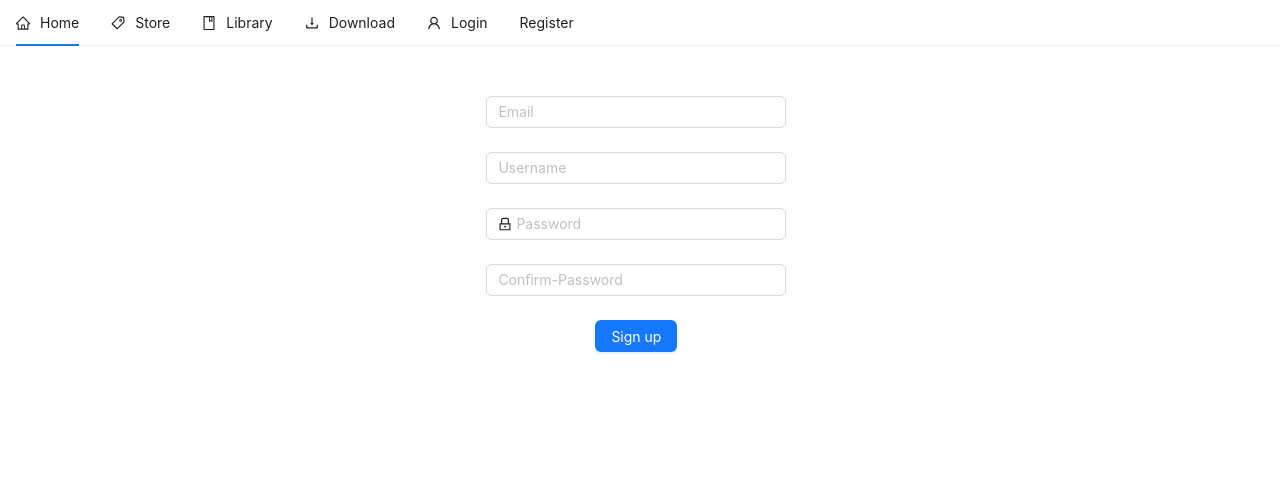
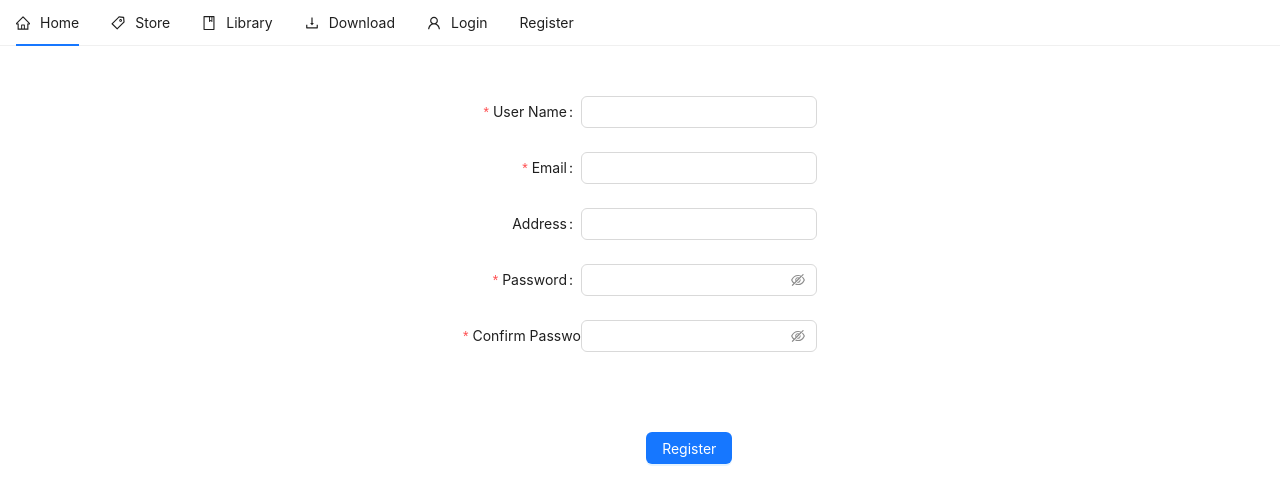
Before and after one commit to Hien22012008/SPCK-JSI02, a React (Create React App) app: page /register in a window 1280 px wide. Shown: the top 504 px of the page. Built offline with nearby package versions, Linux system fonts and the light colour scheme; no server answers.

Commit message:
sua phan login

```diff
--- a/src/App.js
+++ b/src/App.js
@@ -14,8 +14,12 @@ import Register from './Component/Register/Register';
 import firebase from 'firebase/compat/app';
 import 'firebase/compat/auth';
 import { useEffect, useState } from 'react';
+import { Button, Radio, Form, Input, message, Col, notification } from 'antd';
 
 function App() {
+  const [user, setUser] = useState()
+  const [messageApi, contextHolder] = message.useMessage();
+  const [api, contextHolderNotification] = notification.useNotification();
 
   const config = {
     apiKey: 'AIzaSyAipy_GKdnFC5wVRbkyUCd4rBxZrD8TIZo',
@@ -24,19 +28,31 @@ function App() {
   };
   firebase.initializeApp(config);
 
+  const notificationLogin = (type, message) => {
+    messageApi.open({
+      type: type,
+      content: message,
+    });
+  };
+
+  const openNotificationWithIcon = (type, message, description) => {
+    api[type]({
+      message: message,
+      description: description,
+    });
+  };
+
+
   useEffect(() => {
     const unregisterAuthObserver = firebase.auth().onAuthStateChanged(async (userLogin) => {
       if (!userLogin) {
         // user logs out, handle something here
         console.log('User is not logged in');
-        // setUser(null);
+        setUser(null);
         return;
       }
       console.log('Logged in user: ', userLogin);
-      // setUser({ ...user, userName: userLogin.displayName, avt: userLogin.photoURL });
-      // notification("success", "Logged in successfully!")
-      // const token = await userLogin.getIdToken();
-      // console.log('Logged in user token: ', token);
+      setUser({ ...user, userName: userLogin.displayName, avt: userLogin.photoURL });
     });
 
     return () => unregisterAuthObserver();
@@ -45,11 +61,13 @@ function App() {
   return (
     <Router>
       <div className="App">
-        <Header />
+        {contextHolder}
+        {contextHolderNotification}
+        <Header notificationLogin={notificationLogin} user={user} />
         <Route path='/' exact component={() => <Home />}></Route>
-        <Route path='/login' exact component={() => <Login />}></Route>
+        <Route path='/login' exact component={() => <Login notificationLogin={notificationLogin} />}></Route>
         <Route path='/store' exact component={() => <Store />}></Route>
-       <Route path='/register'exact component={() => <Register />}></Route>
+        <Route path='/register' exact component={() => <Register notificationLogin={notificationLogin} />}></Route>
       </div>
     </Router>
 
--- a/src/Component/Header/Header.js
+++ b/src/Component/Header/Header.js
@@ -1,10 +1,34 @@
 import React from 'react';
 import { UserOutlined, DownloadOutlined, BookOutlined, TagOutlined, HomeOutlined } from '@ant-design/icons';
-import { Menu } from 'antd';
+import { Affix, Avatar, Input, Dropdown, Menu, Space } from 'antd';
 import { useState } from 'react';
 import { useHistory } from 'react-router-dom'
 import '../../Css/HeaderCss.css'
+import firebase from 'firebase/compat/app';
+import 'firebase/compat/auth';
 
+const Header = ({ user, notificationLogin }) => {
+    console.log("🤔🤔🤔 ~ file: Header.js:10 ~ Header ~ user:", user)
+    const history = useHistory();
+    const [current, setCurrent] = useState('mail');
+    const [top, setTop] = useState(0);
+
+    const handleLogout = async () => {
+        try {
+            await firebase.auth().signOut();
+            localStorage.removeItem("user");
+            history.push("/")
+            // notification('success', 'Logout success !')
+            notificationLogin('success', 'Logout success !')
+        } catch (error) {
+            notificationLogin('error', error.message);
+        }
+    };
+    const onClick = (e) => {
+        console.log('click ', e.key);
+        setCurrent(e.key);
+        history.push(e.key)
+    };
     const items = [
         {
             label: 'Home',
@@ -26,25 +50,38 @@ const items = [
             key: 'download',
             icon: <DownloadOutlined />,
         },
+        !user ?
             {
                 label: 'Login',
                 key: 'login',
                 icon: <UserOutlined />,
-    },
+            } : '',
+        !user ?
             {
                 label: 'Register',
                 key: 'register',
-    },
+            } : '',
+        user ?
+            {
+                label:
+                    <div>
+                        {
+                            user?.avt ? <Avatar src={user?.avt} style={{ marginRight: 10 }} /> : <Avatar style={{ marginRight: 10 }} icon={<UserOutlined />} />
+                        }
+                        <span>{user?.userName}</span>
+                    </div>
+
+            } : '',
+        user ?
+            {
+                label: <div onClick={handleLogout}>Log out</div>,
+            } : '',
     ];
 
-const Header = () => {
-  const history = useHistory();
-    const [current, setCurrent] = useState('mail');
-    const onClick = (e) => {
-      console.log('click ', e.key);
-      setCurrent(e.key);
-      history.push(e.key)
-    };
-    return <Menu onClick={onClick} selectedKeys={[current]} mode="horizontal" items={items} />;
+    return (
+        <Affix offsetTop={top}>
+            <Menu onClick={onClick} selectedKeys={[current]} mode="horizontal" items={items} />
+        </Affix>
+    )
 };
 export default Header;
--- a/src/Component/Home/Home.js
+++ b/src/Component/Home/Home.js
@@ -53,7 +53,7 @@ const Home = () => {
     };
     return (
         <div>
-            <Carousel afterChange={onChange}>
+            {/* <Carousel afterChange={onChange}>
                 <div>
                     <h3 style={contentStyle} class='slide'><img src={Spiderman1} /></h3>
                 </div>
@@ -137,7 +137,7 @@ const Home = () => {
 
                 />
 
-            </div>
+            </div> */}
         </div>
     );
 };
--- a/src/Component/Login/Login.js
+++ b/src/Component/Login/Login.js
@@ -7,14 +7,14 @@ import 'firebase/compat/auth';
 import { useHistory } from 'react-router-dom'
 
 
-const Login = () => {
+const Login = ({ notificationLogin }) => {
     const history = useHistory()
 
     const handleLogin = async (values) => {
         console.log("🚀 ~ file: Login.js:14 ~ handleLogin ~ values:", values)
         try {
             await firebase.auth().signInWithEmailAndPassword(values?.email, values?.password);
-            console.log("Login success")
+            notificationLogin('success', "Login success")
             history.push("/")
         } catch (error) {
             console.log("🚀 ~ file: Login.js:19 ~ handleLogin ~ error:", error)
--- a/src/Component/Register/Register.js
+++ b/src/Component/Register/Register.js
@@ -1,14 +1,16 @@
 import React from 'react';
-import { LockOutlined} from '@ant-design/icons';
-import { Button, Form, Input } from 'antd';
+import { LockOutlined } from '@ant-design/icons';
+import { Button, Form, Input, Space } from 'antd';
 import firebase from 'firebase/compat/app';
 import 'firebase/compat/auth';
 import '../../Css/RegisterCss.css'
+import { useHistory } from 'react-router-dom'
 
-const Register = () => {
+const Register = ({ notificationLogin }) => {
     const onFinish = (values) => {
         console.log('Received values of form: ', values);
     };
+    const history = useHistory()
 
     const handleSignUp = async (value) => {
         console.log("🚀 ~ file: Register.js:12 ~ handleSignUp ~ value:", value)
@@ -18,11 +20,10 @@ const Register = () => {
             // Cập nhật thông tin người dùng với tên đăng nhập
             await result.user.updateProfile({
                 displayName: value?.username,
-                phoneNumber: value?.phoneNumber
                 // photoURL
             });
-
-            console.log('Đăng ký thành công!');
+            history.push("/")
+            notificationLogin('success', 'Register success !')
             console.log('Thông tin người dùng:', result.user.displayName);
         } catch (error) {
             console.log(error.message);
@@ -30,75 +31,97 @@ const Register = () => {
     }
 
     return (
-        <div class='container'>
-            <div class='form-register'>
-                <Form
-                    name="normal_login"
-                    className="login-form"
+        <div className='container-register'>
+            <div className='form-register'>
+                <Form name="basic"
+                    labelCol={{
+                        span: 8,
+                    }}
+                    wrapperCol={{
+                        span: 16,
+                    }}
+                    style={{
+                        maxWidth: 'none',
+                        width: '100%'
+                    }}
                     initialValues={{
                         remember: true,
                     }}
                     onFinish={handleSignUp}
+                    autoComplete="off"
                 >
                     <Form.Item
+                        label="User Name"
+                        name="username"
+                        rules={[
+                            {
+                                required: true,
+                                message: 'Please input your User Name!',
+                            },
+                        ]} >
+                        <Input />
+                    </Form.Item>
+                    <Form.Item
+                        label="Email"
                         name="email"
                         rules={[
                             {
                                 required: true,
-                                message: 'Please input your Username!',
+                                message: 'Please input your email!',
                             },
-                        ]}
-                    >
-                        <Input placeholder="Email" />
-                    </Form.Item>
-                    <Form.Item
-                        name="username"
-                        rules={[
-                            {
-                                required: true,
-                                message: 'Please input your Password!',
-                            },
-                        ]}
-                    >
-                        <Input
-                            placeholder="Username"
-                        />
+                        ]}>
+                        <Input />
                     </Form.Item>
 
                     <Form.Item
+                        label="Address"
+                        name="address"
+                        rules={[
+                            {
+                                message: 'Please input your address!',
+                            },
+                        ]}>
+                        <Space style={{ width: '100%' }} direction="vertical" size="middle">
+                            <Input style={{ width: '100%' }} />
+                        </Space>
+                    </Form.Item>
+                    <Form.Item
+                        label="Password"
                         name="password"
                         rules={[
                             {
                                 required: true,
-                                message: 'Please input your Password!',
+                                message: 'Please input your password!',
                             },
-                        ]}
-                    >
-                        <Input
-                            prefix={<LockOutlined className="site-form-item-icon" />}
-                            type="password"
-                            placeholder="Password"
-                        />
+                        ]} >
+                        <Input.Password />
+                    </Form.Item>
+                    <Form.Item
+                        label="Confirm Password"
+                        name="confirmPassword"
+                        rules={[
+                            {
+                                required: true,
+                                message: 'Confirm your password!',
+                            },
+                        ]} >
+                        <Input.Password />
+                    </Form.Item>
+                    <Form.Item
+                        name="remember"
+                        valuePropName="checked"
+                        wrapperCol={{
+                            offset: 8,
+                            span: 16,
+                        }} >
                     </Form.Item>
 
                     <Form.Item
-                        name="confirm-password"
-                        rules={[
-                            {
-                                required: true,
-                                message: 'Please input your Confirm Password!',
-                            },
-                        ]}
-                    >
-                        <Input
-                            placeholder="Confirm-Password"
-                        />
-                    </Form.Item>
-
-
-                    <Form.Item>
-                        <Button type="primary" htmlType="submit">
-                            Sign up
+                        wrapperCol={{
+                            offset: 6,
+                        }} >
+                        <Button type="primary" style={{ marginLeft: 10 }} htmlType="submit">
+                            Register
                         </Button>
                     </Form.Item>
                 </Form>
--- a/src/Css/RegisterCss.css
+++ b/src/Css/RegisterCss.css
@@ -1,10 +1,9 @@
 .form-register {
-
-    height: 400px
+   width: 30%;
 }
 
-.container {
-    width: 300px;
-    padding-left: 38%;
-    padding-top: 50px;
+.container-register {
+    display: flex;
+    justify-content: center;
+    padding: 50px;
 }
```
Lines whose indentation alone changed are shown as unchanged.
